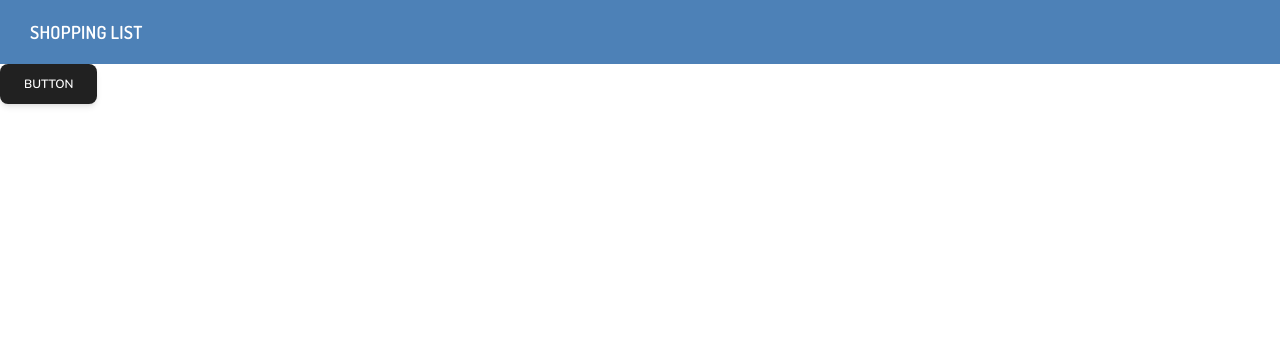
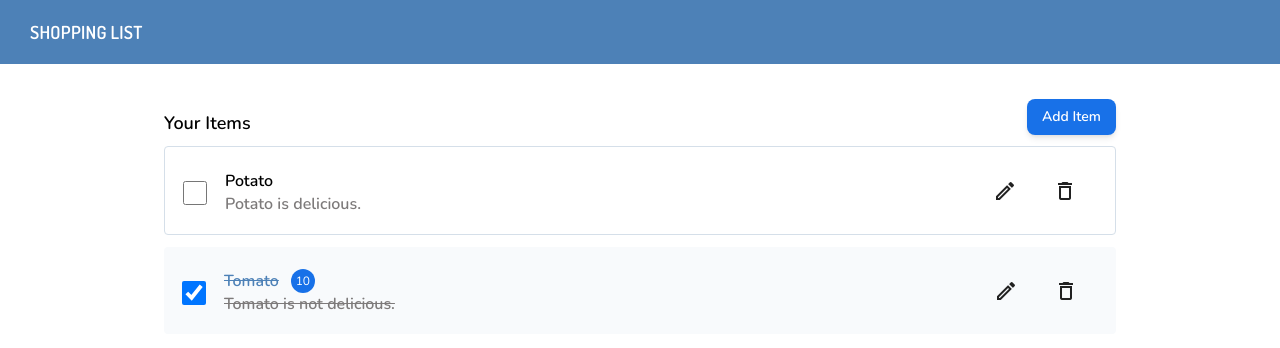
Before and after one commit to frozenflux2/ShoppingList-Frontend, a React (Vite) app: page / in a window 1280 px wide. Shown: the top 348 px of the page. Built offline with nearby package versions, Linux system fonts and the light colour scheme.

Commit message:
feat: empty page & shoplists

```diff
--- a/index.html
+++ b/index.html
@@ -11,6 +11,10 @@
             href="https://fonts.googleapis.com/css2?family=Dosis:wght@200;300;400;500;600&family=Nunito:ital,wght@0,200;0,300;0,400;0,600;1,200;1,300;1,400;1,600&display=swap"
             rel="stylesheet"
         />
+        <link
+            rel="stylesheet"
+            href="https://fonts.googleapis.com/icon?family=Material+Icons+Outlined"
+        />
     </head>
     <body>
         <div id="root"></div>
--- a/src/components/Header.tsx
+++ b/src/components/Header.tsx
@@ -1,6 +1,6 @@
 const Header = () => {
     return (
-        <div className="h-16 bg-[#4D81B7] max-w-full rounded-none uppercase font-dosis font-semibold tracking-[0.25px] text-white flex items-center pl-[30px] text-[18px]">
+        <div className="h-16 bg-[#4D81B7] w-screen rounded-none uppercase font-dosis font-semibold tracking-[0.25px] text-white flex items-center pl-[30px] text-[18px]">
             Shopping list
         </div>
     )
--- /dev/null
+++ b/src/pages/dashboard/Components/Empty.tsx
@@ -0,0 +1,14 @@
+import { Button } from '@material-tailwind/react'
+
+const Empty = () => (
+    <div className="mt-[110px] px-[192px] pt-[87px] pb-[127px] flex flex-col gap-[16px] rounded items-center justify-center border border-[#C6C6C6] w-fit">
+        <div className="text-[#87898C] text-[18px] leading-6">
+            Your shopping list is empty :(
+        </div>
+        <Button className="rounded-[4px] text-white bg-[#1871E8] capitalize text-[14px] px-[15px] py-[8px]">
+            Add your first item
+        </Button>
+    </div>
+)
+
+export default Empty
--- /dev/null
+++ b/src/pages/dashboard/Components/ShopItem.tsx
@@ -0,0 +1,52 @@
+import { Badge, IconButton } from '@material-tailwind/react'
+import { IShopItem } from '@/utils/types'
+
+const ShopItem = ({ name, desc, count, purchased }: IShopItem) => {
+    return (
+        <div
+            className={`${
+                purchased ? 'bg-[#D5DFE92B] border-none' : ''
+            } border-[0.5px] border-[#D5DFE9] rounded-[4px] flex items-center justify-between pl-[18px] pr-[30px] pt-[24px] pb-[20px]`}
+        >
+            <div className="flex gap-[18px] items-center">
+                <input
+                    className="w-6 h-6"
+                    defaultChecked={purchased}
+                    type="checkbox"
+                />
+                <div className="flex flex-col gap-[3px] text-[16px] font-semibold">
+                    <div
+                        className={`flex items-center gap-6 leading-5 ${
+                            purchased ? 'line-through text-[#4D81B7]' : ''
+                        }`}
+                    >
+                        {name}{' '}
+                        <Badge
+                            className={`${
+                                count > 1 ? '' : 'hidden '
+                            }bg-[#1871E8]`}
+                            content={count}
+                        />{' '}
+                    </div>
+                    <div
+                        className={`leading-5 text-[#7D7A7A] ${
+                            purchased ? 'line-through' : ''
+                        }`}
+                    >
+                        {desc}
+                    </div>
+                </div>
+            </div>
+            <div className="flex gap-5">
+                <IconButton variant="text" className="rounded-full">
+                    <div className="material-icons-outlined">edit</div>
+                </IconButton>
+                <IconButton variant="text" className="rounded-full">
+                    <div className="material-icons-outlined">delete</div>
+                </IconButton>
+            </div>
+        </div>
+    )
+}
+
+export default ShopItem
--- /dev/null
+++ b/src/pages/dashboard/Components/ShopList.tsx
@@ -0,0 +1,29 @@
+import { Button } from '@material-tailwind/react'
+import { IShopItem } from '@/utils/types'
+import ShopItem from './ShopItem'
+
+interface IShopList {
+    items: IShopItem[]
+}
+
+const ShopList = ({ items }: IShopList) => (
+    <div className="mt-[35px] w-full">
+        <div className="mx-[164px]">
+            <div className="flex items-end justify-between mb-[11px]">
+                <div className="text-[18px] font-semibold leading-6">
+                    Your Items
+                </div>
+                <Button className="bg-[#1871E8] rounded-1 capitalize text-[14px] font-semibold leading-5 px-[15px] py-[8px]">
+                    Add Item
+                </Button>
+            </div>
+            <div className="flex flex-col gap-3">
+                {items.map((item, key) => (
+                    <ShopItem {...item} key={key.toString()} />
+                ))}
+            </div>
+        </div>
+    </div>
+)
+
+export default ShopList
--- a/src/pages/dashboard/index.tsx
+++ b/src/pages/dashboard/index.tsx
@@ -1,13 +1,29 @@
-import { Button } from '@material-tailwind/react'
+import { useState } from 'react'
 import Header from '@components/Header'
+import { IShopItem } from '@/utils/types'
+import Empty from './Components/Empty'
+import ShopList from './Components/ShopList'
 
 const Dashboard = () => {
+    const [items, setItems] = useState<IShopItem[]>([
+        {
+            name: 'Potato',
+            desc: 'Potato is delicious.',
+            count: 1,
+            purchased: false
+        },
+        {
+            name: 'Tomato',
+            desc: 'Tomato is not delicious.',
+            count: 10,
+            purchased: true
+        }
+    ])
+
     return (
-        <div>
+        <div className="flex flex-col items-center justify-center">
             <Header />
-            <Button>
-                <div>Button</div>
-            </Button>
+            {items.length ? <ShopList items={items} /> : <Empty />}
         </div>
     )
 }
--- /dev/null
+++ b/src/utils/types.ts
@@ -0,0 +1,6 @@
+export interface IShopItem {
+    name: string
+    desc: string
+    count: number
+    purchased: boolean
+}
```
